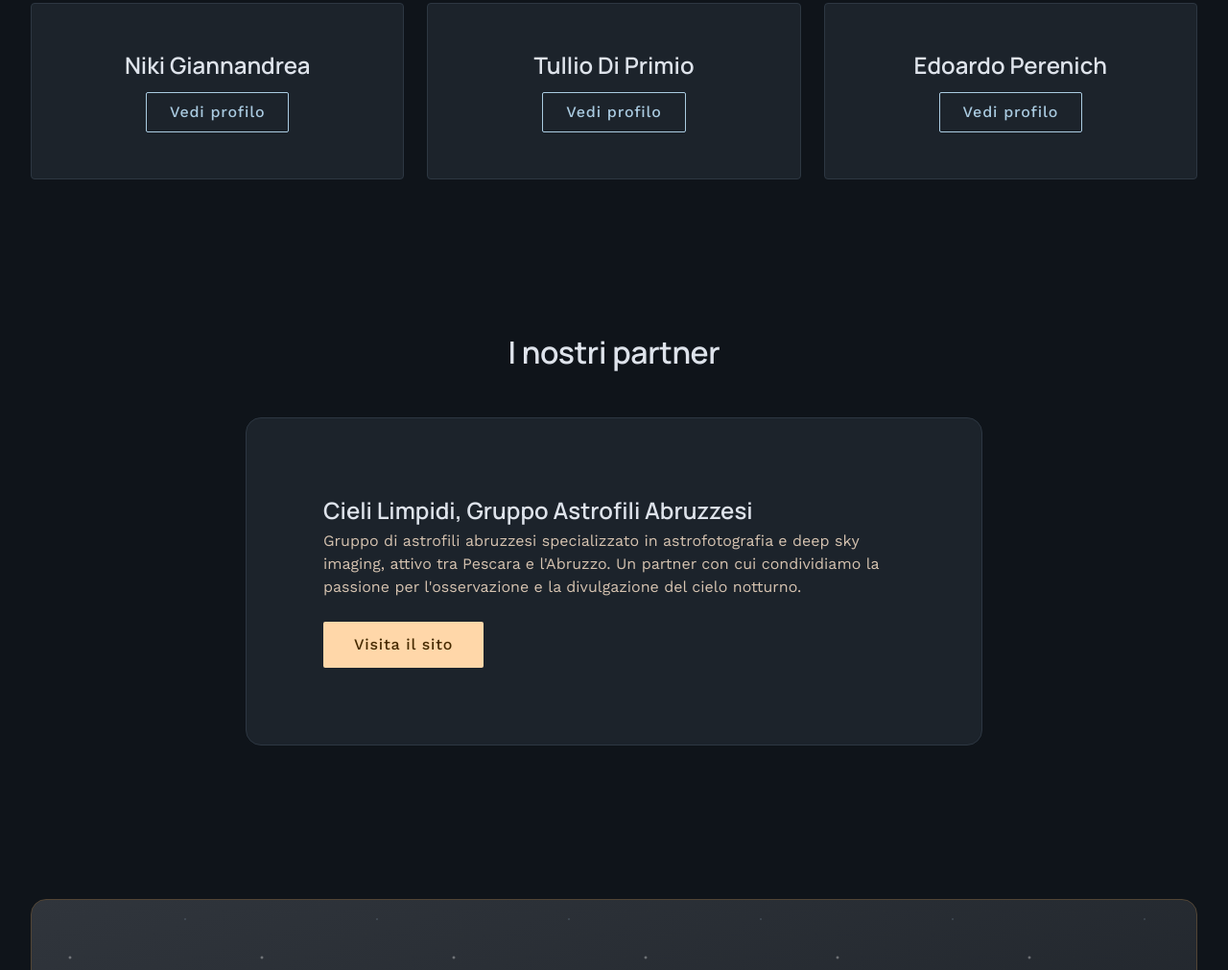
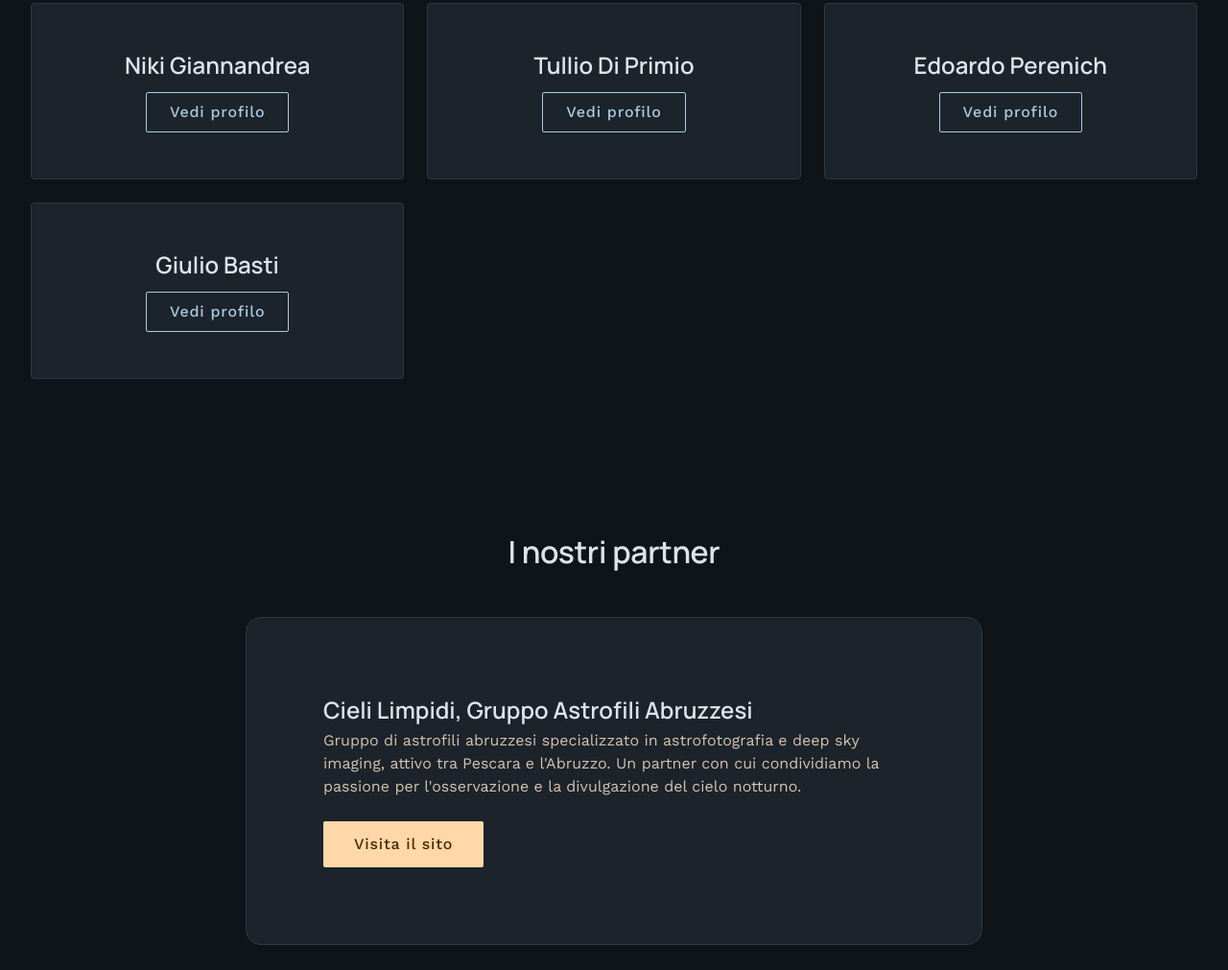
Before and after one commit to Ft2801/Sito-Astrofili-Teatini, a plain HTML site: page index.html in a window 1280 px wide. Shown: the part 1965-2976 px from the top of the page at 96% size. Drawn offline with nearby package versions, Linux system fonts and the light colour scheme; a script that the page names is missing.

Commit message:
Add files via upload

```diff
--- a/index.html
+++ b/index.html
@@ -179,6 +179,12 @@
           Vedi profilo
         </a>
       </div>
+      <div class="surface-card p-md md:p-lg rounded-lg flex flex-col items-center text-center justify-between gap-sm fade-up">
+        <h3 class="font-headline-md text-headline-md text-on-surface">Giulio Basti</h3>
+        <a class="border border-secondary text-secondary px-6 py-2 rounded font-label-md text-label-md hover:bg-secondary hover:text-on-secondary transition-all inline-block" href="https://app.astrobin.com/u/gioveluna" target="_blank" rel="noopener">
+          Vedi profilo
+        </a>
+      </div>
     </div>
   </section>
 
```
